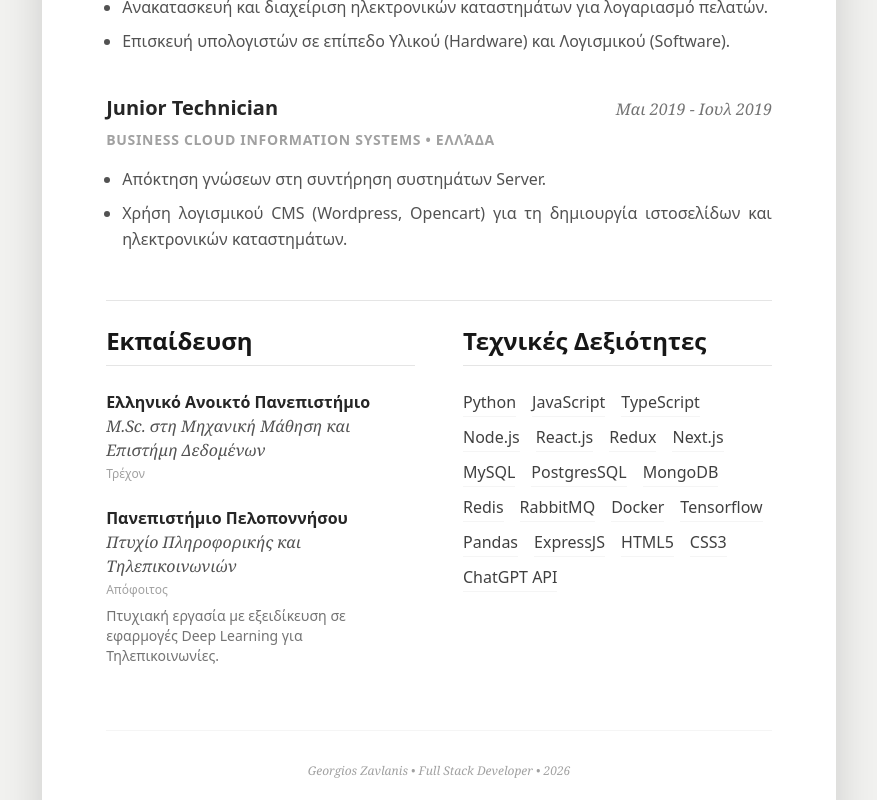
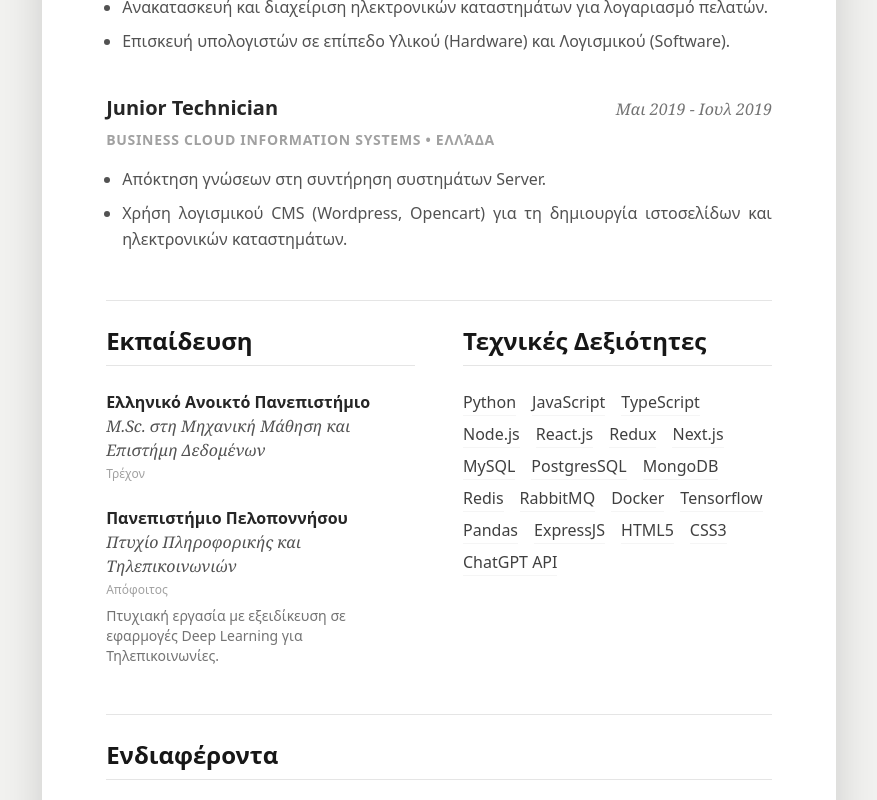
Before and after one commit to gzavlanis/georgios-zavlanis-cv-vercel, a Next.js app: page /el in a window 1280 px wide. Shown: the part 2000-2800 px from the top of the page, without its empty margins (201-1078 px from the left). Built offline with nearby package versions, Linux system fonts and the light colour scheme.

Commit message:
Improvements

```diff
--- a/app/[lang]/page.tsx
+++ b/app/[lang]/page.tsx
@@ -3,8 +3,10 @@ import Hero from "@/app/components/Hero";
 import Experience from "@/app/components/Experience";
 import Skills from "@/app/components/Skills";
 import Education from "@/app/components/Education.jsx";
+import Hobbies from "@/app/components/Hobbies";
 import PrintButton from "@/app/components/PrintButton";
 import LanguageSwitch from "@/app/components/LanguageSwitch";
+import {PaperEntrance, RevealSection} from "@/app/components/Motion";
 
 type Props = {
     params: Promise<{ lang: 'en' | 'el' }>;
@@ -15,35 +17,47 @@ export default async function Home({ params }: Props) {
     const dict = getDictionary(lang);
 
     return (
-        <main className="min-h-screen py-8 md:py-16 px-4 flex justify-center items-start bg-[#f2f2f0] print:bg-white">
-
+        <main className="min-h-screen py-8 md:py-16 px-4 flex justify-center items-start bg-[#f2f2f0] print:bg-white overflow-hidden">
             <div className="print:hidden">
                 <LanguageSwitch />
                 <PrintButton />
             </div>
 
-            <div className="a4-paper w-full max-w-[210mm] bg-white shadow-2xl min-h-[297mm] p-8 md:p-16 relative text-neutral-900">
+            <PaperEntrance className="a4-paper w-full max-w-[210mm] bg-white shadow-2xl min-h-[297mm] p-8 md:p-16 relative text-neutral-900">
                 <div className="absolute top-0 left-0 w-full h-2 bg-neutral-900 print:hidden"></div>
                 <div className="space-y-12">
-                    {/* Περνάμε τα μεταφρασμένα δεδομένα */}
-                    <Hero data={dict.hero} contact={dict.contact} about={dict.about}/>
+                    <Hero data={dict.hero} contact={dict.contact} about={dict.about} />
 
                     <hr className="border-t border-neutral-200 my-6" />
 
-                    <Experience data={dict.experience} />
+                    <RevealSection>
+                        <Experience data={dict.experience} />
+                    </RevealSection>
 
                     <hr className="border-t border-neutral-200 my-6" />
 
                     <div className="grid grid-cols-1 md:grid-cols-2 gap-12 print:gap-8">
-                        <Education data={dict.education} />
-                        <Skills data={dict.skills} />
+                        <RevealSection delay={0.1}>
+                            <Education data={dict.education} />
+                        </RevealSection>
+
+                        <RevealSection delay={0.2}>
+                            <Skills data={dict.skills} />
+                        </RevealSection>
                     </div>
+
+                    <hr className="border-t border-neutral-200 my-6" />
+
+                    <RevealSection>
+                        <Hobbies data={dict.hobbies} />
+                    </RevealSection>
                 </div>
 
                 <div className="mt-16 pt-8 border-t border-neutral-100 text-center text-xs text-neutral-400 font-serif italic">
                     Georgios Zavlanis • Full Stack Developer • {new Date().getFullYear()}
                 </div>
-            </div>
+
+            </PaperEntrance>
         </main>
     );
 }
--- /dev/null
+++ b/app/components/Hobbies.tsx
@@ -0,0 +1,39 @@
+import { ResumeData } from "@/app/lib/data";
+import { Camera, Plane, BookOpen } from "lucide-react";
+
+const iconMap = {
+    travel: Plane,
+    camera: Camera,
+    book: BookOpen,
+};
+
+export default function Hobbies({ data }: { data: ResumeData['hobbies'] }) {
+    return (
+        <section>
+            <h2 className="font-heading text-2xl font-bold mb-6 text-neutral-900 border-b border-neutral-200 pb-2">
+                {data.title}
+            </h2>
+
+            <div className="flex justify-between md:justify-start md:gap-16">
+                {data.list.map((hobby, index) => {
+                    const IconComponent = iconMap[hobby.icon as keyof typeof iconMap] || BookOpen;
+
+                    return (
+                        <div key={index} className="flex flex-col items-center gap-3 group">
+                            <div className="p-4 rounded-full border border-neutral-200 group-hover:border-neutral-900 group-hover:bg-neutral-50 transition-all duration-300">
+                                <IconComponent
+                                    size={24}
+                                    strokeWidth={1.5}
+                                    className="text-neutral-600 group-hover:text-neutral-900 transition-colors"
+                                />
+                            </div>
+                            <span className="text-sm font-medium text-neutral-600 font-body tracking-wide group-hover:text-neutral-900">
+                {hobby.name}
+              </span>
+                        </div>
+                    );
+                })}
+            </div>
+        </section>
+    );
+}
--- /dev/null
+++ b/app/components/Motion.tsx
@@ -0,0 +1,65 @@
+"use client";
+
+import { motion } from "framer-motion";
+
+export const PaperEntrance = ({ children, className }: { children: React.ReactNode; className?: string }) => {
+    return (
+        <motion.div
+            initial={{ opacity: 0, y: 40, scale: 0.98 }} // Ξεκινάει λίγο πιο κάτω και λίγο πιο μικρό
+            animate={{ opacity: 1, y: 0, scale: 1 }}     // Επανέρχεται στο κανονικό
+            transition={{ duration: 0.8, ease: [0.25, 0.25, 0, 1] }} // Πολύ "Luxury" καμπύλη (cubic-bezier)
+            className={className}
+        >
+            {children}
+        </motion.div>
+    );
+};
+
+export const RevealSection = ({ children, delay = 0 }: { children: React.ReactNode; delay?: number }) => {
+    return (
+        <motion.div
+            initial={{ opacity: 0, y: 20 }}
+            whileInView={{ opacity: 1, y: 0 }}
+            viewport={{ once: true, margin: "-50px" }} // Ενεργοποιείται λίγο πριν μπει πλήρως στην οθόνη
+            transition={{ duration: 0.6, delay, ease: "easeOut" }}
+        >
+            {children}
+        </motion.div>
+    );
+};
+
+export const StaggerContainer = ({ children, className }: { children: React.ReactNode; className?: string }) => {
+    return (
+        <motion.div
+            initial="hidden"
+            whileInView="show"
+            viewport={{ once: true }}
+            variants={{
+                hidden: {},
+                show: {
+                    transition: {
+                        staggerChildren: 0.05, // Κάθε παιδί εμφανίζεται 0.05s μετά το προηγούμενο
+                    },
+                },
+            }}
+            className={className}
+        >
+            {children}
+        </motion.div>
+    );
+};
+
+export const StaggerItem = ({ children, className }: { children: React.ReactNode; className?: string }) => {
+    return (
+        <motion.div
+            variants={{
+                hidden: { opacity: 0, y: 10 },
+                show: { opacity: 1, y: 0 },
+            }}
+            transition={{ duration: 0.4 }}
+            className={className}
+        >
+            {children}
+        </motion.div>
+    );
+};
--- a/app/components/Skills.tsx
+++ b/app/components/Skills.tsx
@@ -1,18 +1,22 @@
-import {ResumeData} from "@/app/lib/data";
+import { ResumeData } from "@/app/lib/data";
+import { StaggerContainer, StaggerItem } from "@/app/components/Motion";
 
 export default function Skills({ data }: { data: ResumeData['skills'] }) {
     return (
         <section>
-            <h2 className="font-playfair text-2xl font-bold mb-6 text-neutral-900 border-b border-neutral-200 pb-2">
+            <h2 className="font-heading text-2xl font-bold mb-6 text-neutral-900 border-b border-neutral-200 pb-2">
                 {data.title}
             </h2>
-            <div className="flex flex-wrap gap-x-4 gap-y-2">
+
+            <StaggerContainer className="flex flex-wrap gap-x-4 gap-y-2">
                 {data.list.map((skill, index) => (
-                    <span key={index} className="text-neutral-700 font-light border-b border-neutral-100 pb-0.5">
-            {skill}
-          </span>
+                    <StaggerItem key={index} className="inline-block">
+                        <span className="text-neutral-700 font-light font-body border-b border-neutral-100 pb-0.5">
+                            {skill}
+                        </span>
+                    </StaggerItem>
                 ))}
-            </div>
+            </StaggerContainer>
         </section>
     );
 }
--- a/app/lib/data.ts
+++ b/app/lib/data.ts
@@ -119,9 +119,13 @@ export const data = {
             title: "Languages",
             items: ["English (ECCE Degree - University of Michigan)"],
         },
-        interests: {
-            title: "Hobbies & Interests",
-            items: ["Photography", "Creative Writing", "Travelling"],
+        hobbies: {
+            title: "Hobbies",
+            list: [
+                { name: "Travelling", icon: "travel" },
+                { name: "Photography", icon: "camera" },
+                { name: "Reading", icon: "book" },
+            ],
         },
     },
     el: {
@@ -242,9 +246,13 @@ export const data = {
             title: "Γλώσσες",
             items: ["Αγγλικά (ECCE Degree - University of Michigan)"],
         },
-        interests: {
+        hobbies: {
             title: "Ενδιαφέροντα",
-            items: ["Φωτογραφία", "Δημιουργική Γραφή", "Ταξίδια"],
+            list: [
+                { name: "Ταξίδια", icon: "travel" },
+                { name: "Φωτογραφία", icon: "camera" },
+                { name: "Διάβασμα", icon: "book" },
+            ],
         },
     },
 };
--- a/package.json
+++ b/package.json
@@ -10,7 +10,7 @@
   },
   "dependencies": {
     "clsx": "^2.1.1",
-    "framer-motion": "^12.24.7",
+    "framer-motion": "^12.24.12",
     "lucide-react": "^0.562.0",
     "next": "16.1.1",
     "react": "19.2.3",
```
Also changed, not shown: app/components/GoogleAnalytics.tsx (+5 -6 lines), 1 other file (tests, documents, lock files or other folders).
